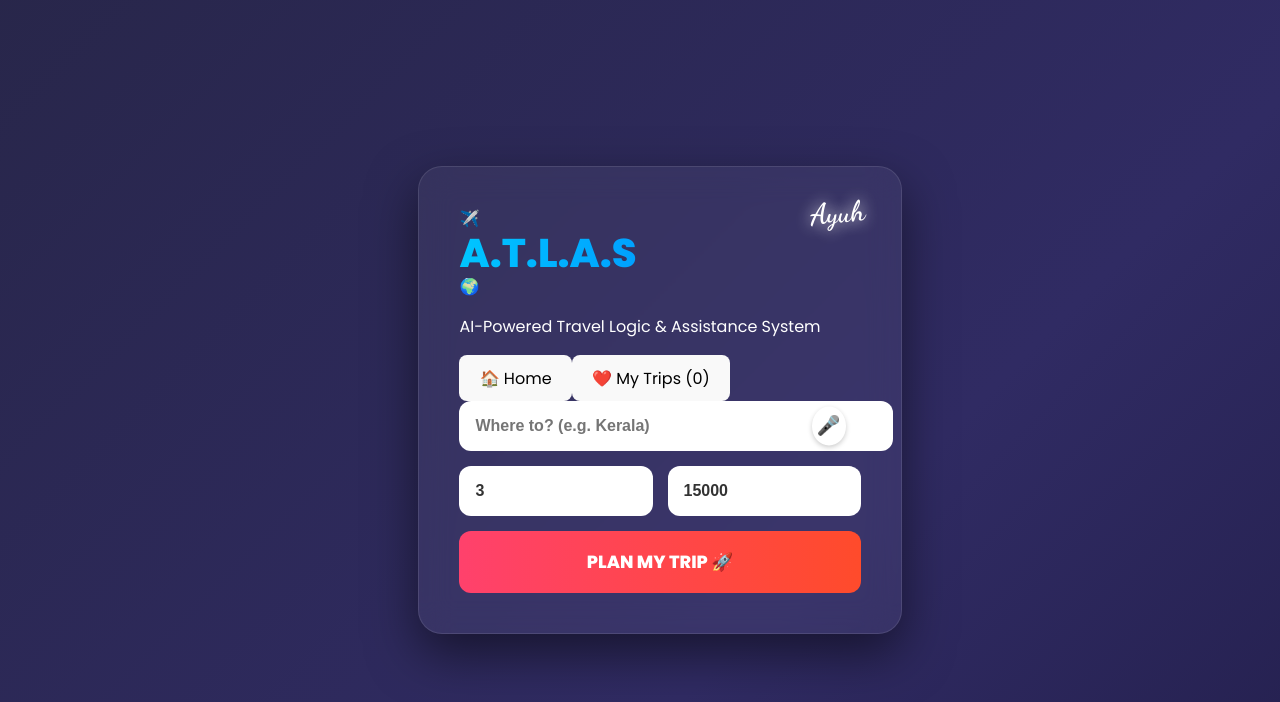
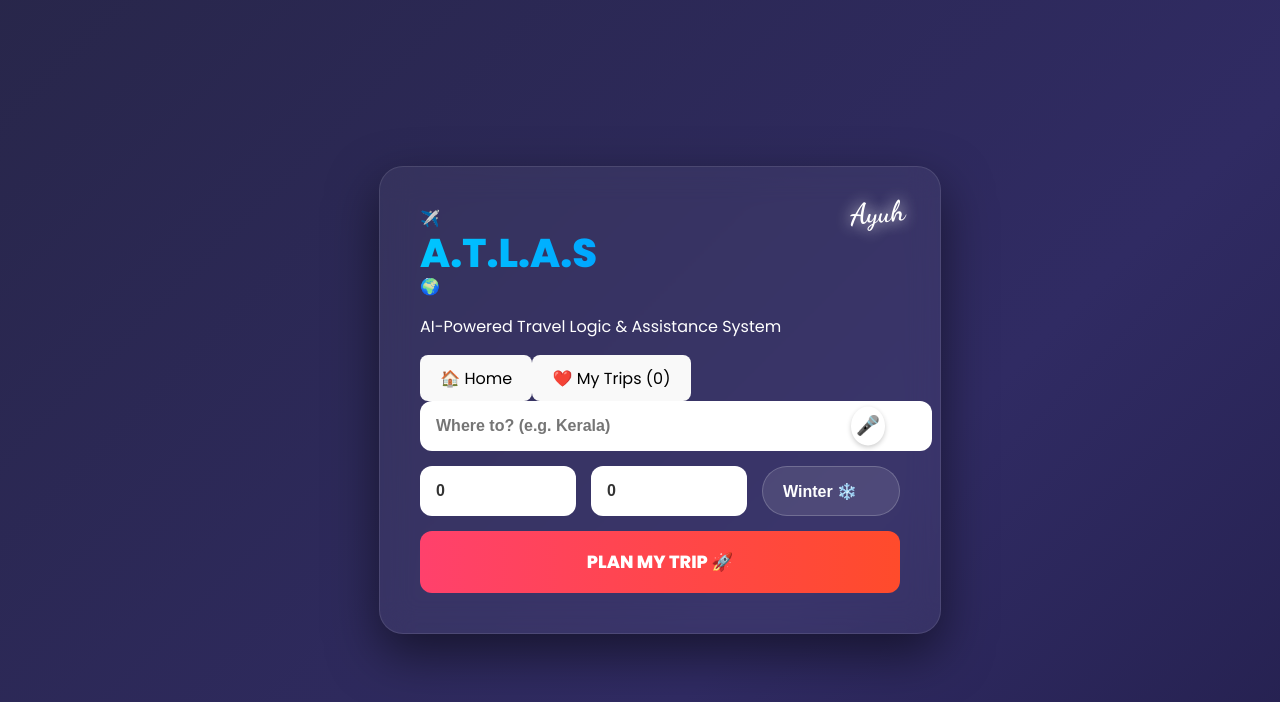
Before and after one commit to aayushsharrma/wander-lust, a React (Vite) app in the folder client/: page / in a window 1280 px wide. Shown: the top 702 px of the page. Built offline with nearby package versions, Linux system fonts and the light colour scheme.

Commit message:
Added User Season Selection Logic

```diff
--- a/client/src/App.css
+++ b/client/src/App.css
@@ -465,3 +465,26 @@ input {
 .pdf-mode iframe {
   border: 2px solid black !important;
 }
+
+/* --- SEASON DROPDOWN STYLING --- */
+.season-select {
+  flex: 1;
+  padding: 12px 20px;
+  border-radius: 30px;
+  border: 1px solid rgba(255, 255, 255, 0.2);
+  background: rgba(255, 255, 255, 0.1);
+  color: white;
+  /* Changed to white */
+  font-size: 1rem;
+  font-weight: bold;
+  outline: none;
+  cursor: pointer;
+  appearance: none;
+  /* Hides default arrow */
+}
+
+/* Dropdown ke andar ke options ka color black rakhein taaki padhne mein aaye */
+.season-select option {
+  background: #2f3542;
+  color: white;
+}
--- a/client/src/App.jsx
+++ b/client/src/App.jsx
@@ -7,7 +7,8 @@ import './App.css';
 
 function App() {
   // --- STATES ---
-  const [formData, setFormData] = useState({ location: '', days: 3, budget: 15000 });
+  // --- STATES ---
+  const [formData, setFormData] = useState({ location: '', days: 0, budget: 0, season: 'winter' });
   const [itinerary, setItinerary] = useState(null);
   const [weather, setWeather] = useState(null);
   const [faqs, setFaqs] = useState([]);
@@ -162,6 +163,13 @@ function App() {
             <div className="row">
               <input type="number" name="days" placeholder="Days" value={formData.days} onChange={handleChange} min="1" max="15" />
               <input type="number" name="budget" placeholder="Budget (₹)" value={formData.budget} onChange={handleChange} />
+
+              {/* ⛅ NAYA SEASON DROPDOWN YAHAN HAI */}
+              <select name="season" value={formData.season} onChange={handleChange} className="season-select">
+                <option value="winter">Winter ❄️</option>
+                <option value="summer">Summer ☀️</option>
+                <option value="monsoon">Monsoon 🌧️</option>
+              </select>
             </div>
             <button className="main-btn" onClick={generatePlan} disabled={loading}>
               {loading ? 'Planning...' : 'Plan My Trip 🚀'}
```
Also changed, not shown: 1 other file (tests, documents, lock files or other folders).
